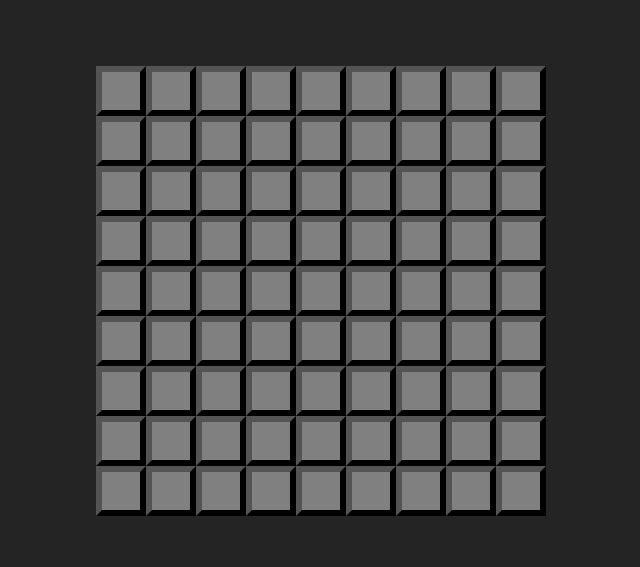
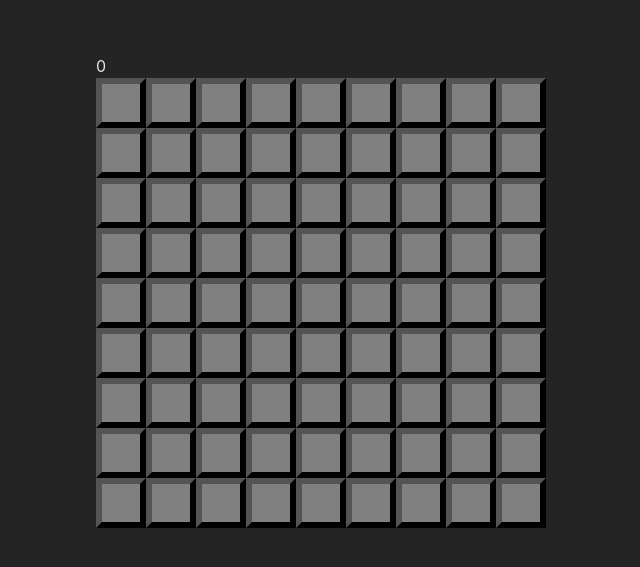
Before and after one commit to marcellerusu/minesweeper, a React (Vite) app: page / in a window 1280 px wide. Shown: the part 109-676 px from the top of the page, without its empty margins (319-959 px from the left). Built offline with nearby package versions, Linux system fonts and the light colour scheme.

Commit message:
some nasty code to start timing the game.. i need to think more about how i want to do this

```diff
--- a/src/app/Game.tsx
+++ b/src/app/Game.tsx
@@ -2,11 +2,15 @@ import "./Game.css";
 import React, { useEffect } from "react";
 import Board from "./Board/Board";
 import { useDispatch, useSelector } from "react-redux";
-import { space } from "./state/game";
+import { reset, space } from "./state/game";
 import { RootState } from "./store";
+import Timer from "./Timer/Timer";
 
 function Game() {
   let dispatch = useDispatch();
+  let isEmpty = useSelector(({ game: { board } }: RootState) =>
+    board.every((row) => row.every((cell) => !cell.isOpen))
+  );
   let isGameLost = useSelector(({ game: { board } }: RootState) =>
     board.some((row) => row.some((cell) => cell.isMine && cell.isOpen))
   );
@@ -44,11 +48,25 @@ function Game() {
     };
   }, []);
 
+  let status: "stopped" | "playing" | "reset";
+  if (isEmpty) status = "reset";
+  else if (isGameLost || isGameWon) status = "stopped";
+  else status = "playing";
+
   return (
     <div className="game">
+      <Timer status={status} />
       <Board />
-      {isGameLost && <span className="game-over-msg">You lost</span>}
-      {isGameWon && <span className="game-won-msg">You won</span>}
+      {isGameLost && (
+        <span onClick={() => dispatch(reset())} className="game-over-msg">
+          You lost
+        </span>
+      )}
+      {isGameWon && (
+        <span onClick={() => dispatch(reset())} className="game-won-msg">
+          You won
+        </span>
+      )}
     </div>
   );
 }
--- /dev/null
+++ b/src/app/Timer/Timer.tsx
@@ -0,0 +1,24 @@
+import React, { useEffect, useState } from "react";
+
+function Timer({ status }: { status: "playing" | "stopped" | "reset" }) {
+  let [time, setTimer] = useState(0);
+
+  // this code is kind of nasty
+  useEffect(() => {
+    if (status === "reset") setTimer(0);
+    let interval = setInterval(() => {
+      if (status === "playing") setTimer((time) => time + 1);
+    }, 1000);
+    return () => {
+      // if we are currently stopped, and cleaning up
+      // it means we are getting ready to play again
+      if (status === "stopped") setTimer(0);
+
+      clearInterval(interval);
+    };
+  }, [status]);
+
+  return <div className="timer">{time}</div>;
+}
+
+export default Timer;
--- a/src/app/state/game.ts
+++ b/src/app/state/game.ts
@@ -168,10 +168,19 @@ let gameSlice = createSlice({
         cell.isFlagged = !cell.isFlagged;
       }
     },
+
+    reset(state) {
+      for (let cell of state.board.flat()) {
+        cell.isOpen = false;
+        cell.isFlagged = false;
+        cell.isMine = false;
+      }
+      state.status = "initial";
+    },
   },
 });
 
 // Action creators are generated for each case reducer function
-export const { click, space } = gameSlice.actions;
+export const { click, space, reset } = gameSlice.actions;
 
 export default gameSlice.reducer;
```
